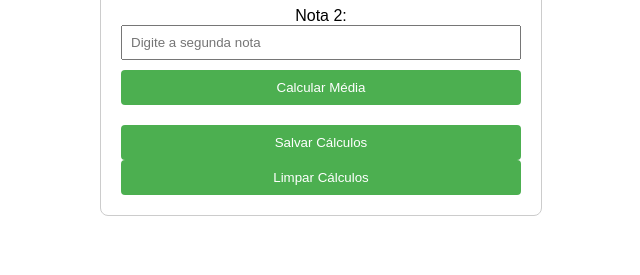
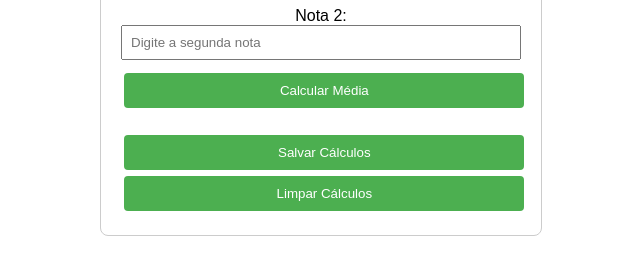
Before and after one commit to Henrique-BL/ARQ_SF_EX01, a plain HTML site: page src/apresentacao/calculadora/calculadora.html in a window 1280 px wide. Shown: the part 195-470 px from the top of the page, without its empty margins (319-959 px from the left). Drawn offline with Linux system fonts and the light colour scheme.

Commit message:
style e bug fix

```diff
--- a/src/apresentacao/calculadora/calculadora.css
+++ b/src/apresentacao/calculadora/calculadora.css
@@ -22,6 +22,7 @@ input {
 button {
     width: 100%;
     padding: 10px;
+    margin: 0.25em;
     background-color: #4caf50;
     color: white;
     border: none;
--- a/src/negocios/calculadora.js
+++ b/src/negocios/calculadora.js
@@ -1,4 +1,4 @@
-import { salvarNoLocalStorage, salvarMediasTxt } from "../dados/dados.js";
+import { salvarNoLocalStorage, salvarMediasTxt, limparMediasLocalStorage } from "../dados/dados.js";
 
 //Camada de interação entre as camadas
 
```
